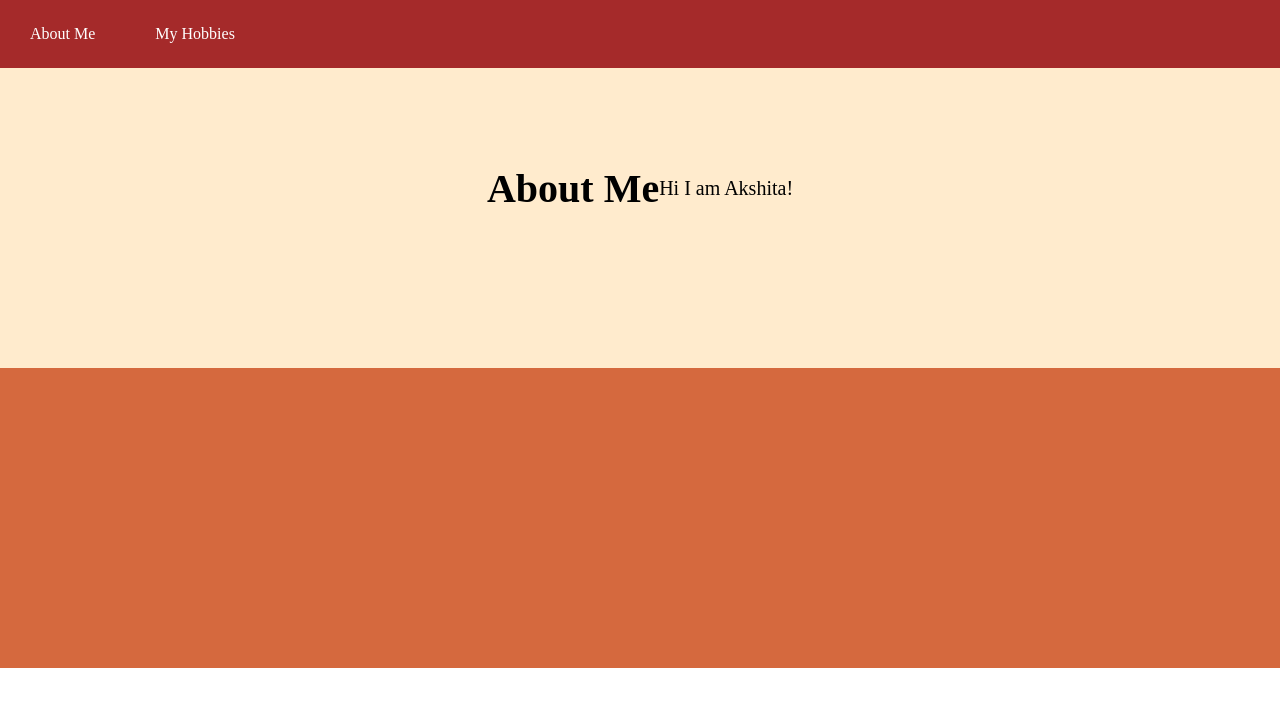
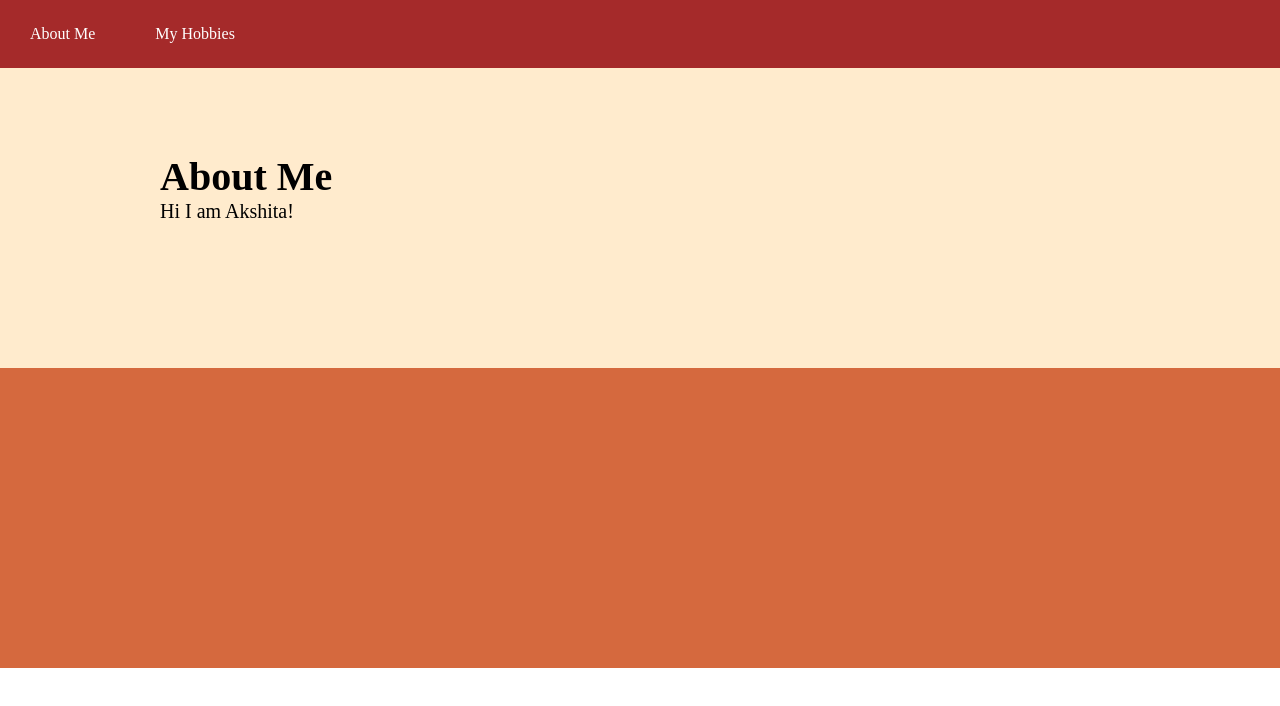
Before and after one commit to akshitaanand/Akshita-Bakes, a plain HTML site: page index.html in a window 1280 px wide. Drawn offline with Linux system fonts and the light colour scheme.

Commit message:
headings and sections

```diff
--- a/index.html
+++ b/index.html
@@ -14,8 +14,10 @@
 
         <section class = "heading">
             <div class = "content">
-                <h1 class = "title-text" id = "about">About Me</h1>
-                <p class = "paragraphs">Hi I am Akshita!</p>
+                <div class = "formatSection">
+                    <h1 class = "title-text" id = "about">About Me</h1>
+                    <p class = "paragraphs">Hi I am Akshita!</p>
+                </div>
             </div>
         </section>
 
--- a/resources/css/index.css
+++ b/resources/css/index.css
@@ -55,6 +55,13 @@
     margin: auto;
 }
 
+.formatSection {
+    width: 100%;
+    display: flex;
+    flex-direction: column;
+    justify-content: center;
+}
+
 .title-text {
     font-size: 40px;
     font-family: bold;
@@ -63,3 +70,7 @@
 .paragraphs {
     font-size: 20px;
 }
+
+.divider {
+    padding: 0px 70px;
+}
```
